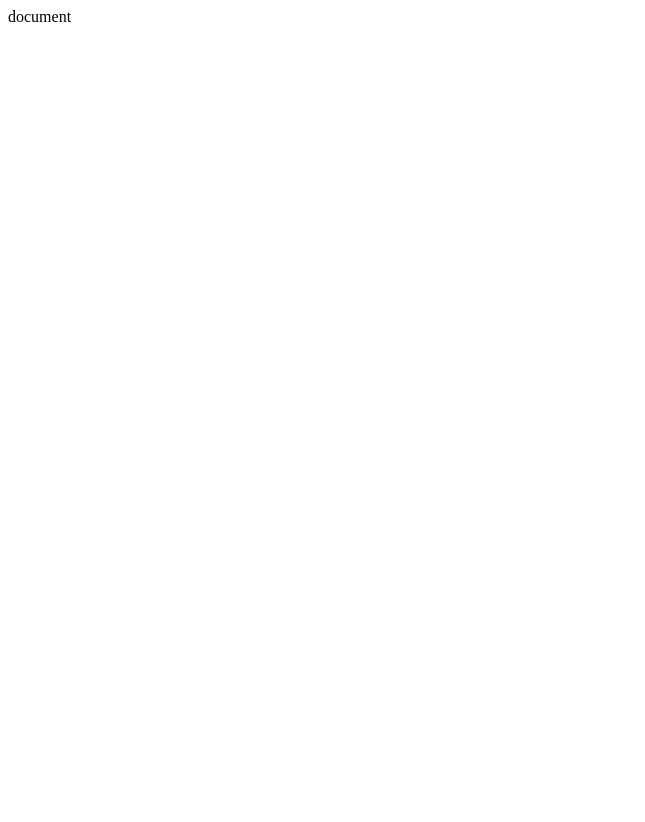
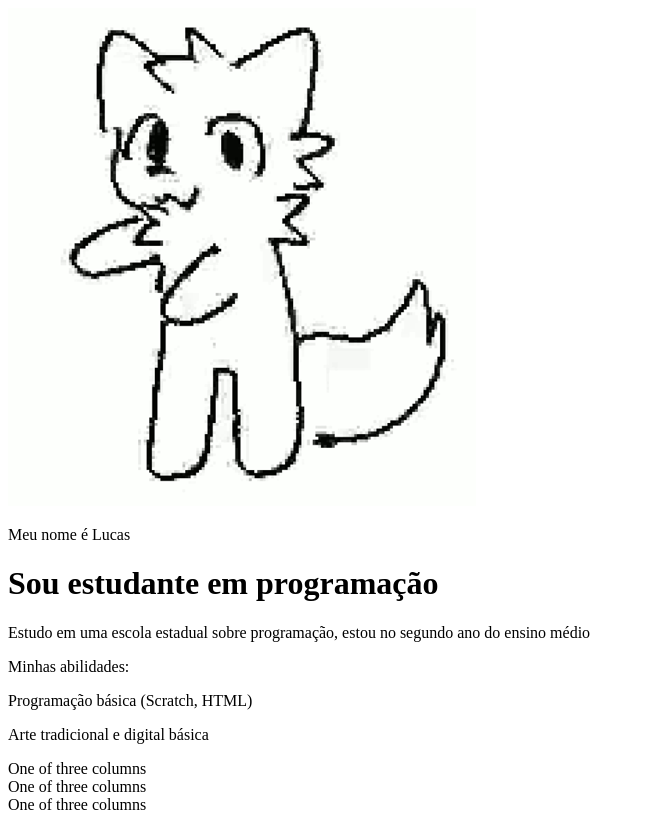
Before and after one commit to LucasCremonezi/projeto-portifolio, a plain HTML site: page index.html in a window 1280 px wide. Shown: the whole page, without its empty margins (0-645 px from the left). Before the commit the page ends 800 px from the top, so only its background shows below. Drawn offline with Linux system fonts and the light colour scheme.

Commit message:
Add files via upload

```diff
--- a/index.html
+++ b/index.html
@@ -1,9 +1,37 @@
 <!DOCTYPE html>
-<html lang="pt-br">
+<html lang="en">
 <head>
-    <meta charset="UTF-8" />
-    <meta name="viewport" content="width=device-width, initial-scale=1.0"
-    <title>document</title>
-    </head>
-    <body></body>
-    </html>
+    <meta charset="UTF-8">
+    <meta http-equiv="X-UA-Compatible" content="IE=edge">
+    <meta name="viewport" content="width=device-width, initial-scale=1.0">
+    <link rel="stylesheet" href="style.css" />
+    <title>Meu Portfólio</title>
+</head>
+
+<body>
+    <img src="Speen.gif" alt="comi o cu de quemtá lendo" srcset="">
+
+<p>Meu nome é Lucas</p>
+    <h1>Sou estudante em programação</h1>
+<p>
+     Estudo em uma escola estadual sobre programação, estou no segundo ano do ensino médio
+</p>
+<p>Minhas abilidades:</p>
+
+<div></div>
+
+<p>Programação básica (Scratch, HTML)</p>
+<p>Arte tradicional e digital básica</p>
+
+<div></div>
+
+</body>
+</html>
+
+<div class="container text-center">
+    <div class="row align-items-start">
+      <div class="col">One of three columns</div>
+      <div class="col">One of three columns</div>
+      <div class="col">One of three columns</div>
+    </div>
+  </div>
```
